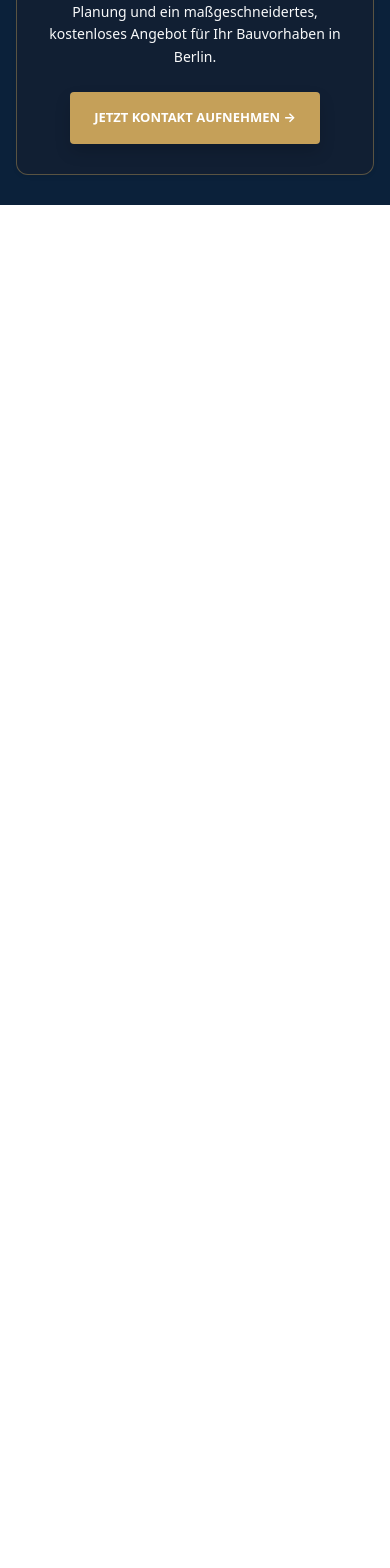
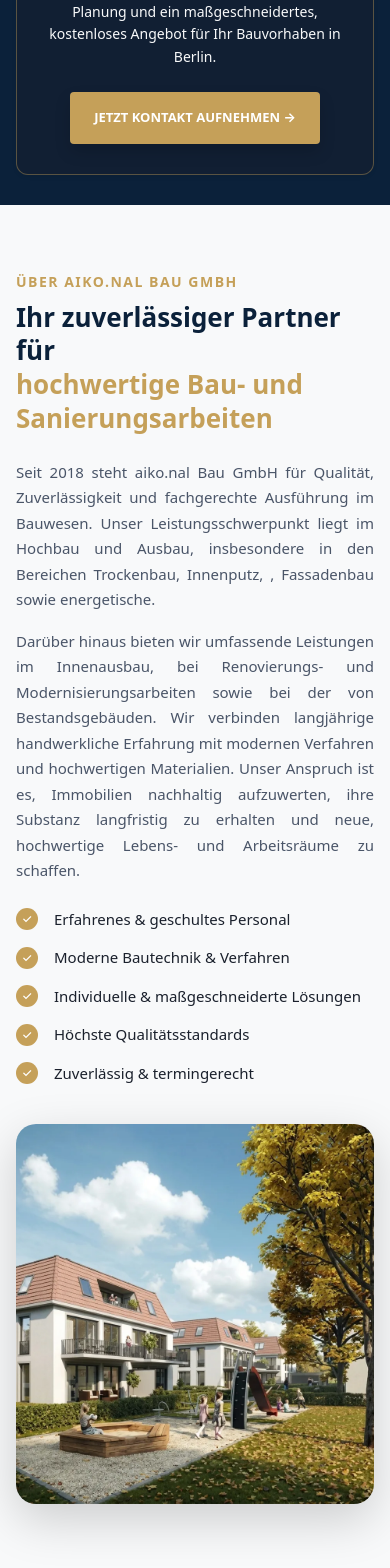
Before and after one commit to sohelsamy1/aikonalbau-website, a React (Vite) app: page / in a window 390 px wide. Shown: the part 3441-5009 px from the top of the page. Before the commit the page ends 3646 px from the top, so only its background shows below. Built offline with nearby package versions, Linux system fonts and the light colour scheme.

Commit message:
feat(home): integrate about section with responsive layout

```diff
--- /dev/null
+++ b/src/Pages/Home/About.jsx
@@ -0,0 +1,68 @@
+import React from 'react';
+
+function AboutSection() {
+  return (
+    <section id="uber-uns" className="py-5" style={{ backgroundColor: '#f8f9fa' }}>
+      <div className="container py-3">
+        {/* align-items-center দিলে ইমেজ এবং  টেক্সট একে অপরের সাথে সেন্টারে থাকবে  */}
+        <div className="row g-4 g-lg-5 align-items-center">
+
+          {/* বাম পাশ: টেক্সট কন্টেন্ট */}
+          <div className="col-12 col-lg-6">
+            <span className="text-uppercase fw-bold" style={{ color: '#C5A059', fontSize: '14px', letterSpacing: '1.5px' }}>
+              ÜBER aiko.nal Bau GmbH
+            </span>
+            <h2 className="fw-bold mt-2 mb-4" style={{ color: '#0b213a', fontSize: 'clamp(26px, 3.5vw, 34px)', lineHeight: '1.3' }}>
+              Ihr zuverlässiger Partner für <br />
+              <span style={{ color: '#C5A059' }}>hochwertige Bau- und Sanierungsarbeiten</span>
+            </h2>
+
+            <p style={{ fontSize: '15px', color: '#4a5568', lineHeight: '1.7', textAlign: 'justify' }} className="mb-3">
+              Seit 2018 steht aiko.nal Bau GmbH für Qualität, Zuverlässigkeit und fachgerechte Ausführung im Bauwesen. Unser Leistungsschwerpunkt liegt im Hochbau und Ausbau, insbesondere in den Bereichen Trockenbau, Innenputz, , Fassadenbau sowie energetische.
+            </p>
+
+            <p style={{ fontSize: '15px', color: '#4a5568', lineHeight: '1.7', textAlign: 'justify' }} className="mb-4">
+              Darüber hinaus bieten wir umfassende Leistungen im Innenausbau, bei Renovierungs- und Modernisierungsarbeiten sowie bei der  von Bestandsgebäuden. Wir verbinden langjährige handwerkliche Erfahrung mit modernen Verfahren und hochwertigen Materialien. Unser Anspruch ist es, Immobilien nachhaltig aufzuwerten, ihre Substanz langfristig zu erhalten und neue, hochwertige Lebens- und Arbeitsräume zu schaffen.
+            </p>
+
+            {/* চেকমার্ক লিস্ট */}
+            <ul className="list-unstyled mb-0">
+              {[
+                'Erfahrenes & geschultes Personal',
+                'Moderne Bautechnik & Verfahren',
+                'Individuelle & maßgeschneiderte Lösungen',
+                'Höchste Qualitätsstandards',
+                'Zuverlässig & termingerecht'
+              ].map((item, idx) => (
+                <li key={idx} className="d-flex align-items-center mb-3" style={{ fontSize: '15px', color: '#1a202c', fontWeight: '500' }}>
+                  <span className="me-3 rounded-circle text-white d-flex align-items-center justify-content-center" style={{ width: '22px', height: '22px', fontSize: '12px', backgroundColor: '#C5A059', flexShrink: 0 }}>✓</span>
+                  {item}
+                </li>
+              ))}
+            </ul>
+          </div>
+
+          {/* ডান পাশ: ইমেজ */}
+          <div className="col-12 col-lg-6">
+            <div className="shadow-lg overflow-hidden" style={{ borderRadius: '20px' }}>
+              <img
+                src="/STARTSEITE/about.webp"
+                alt="aiko.nal Bau GmbH Team & Service"
+                className="w-100"
+                style={{
+                  height: 'auto',
+                  minHeight: '380px',
+                  objectFit: 'cover',
+                  display: 'block'
+                }}
+              />
+            </div>
+          </div>
+
+        </div>
+      </div>
+    </section>
+  );
+}
+
+export default AboutSection;
--- a/src/Pages/Home/Home.jsx
+++ b/src/Pages/Home/Home.jsx
@@ -4,6 +4,7 @@ import React from 'react';
 import Hero from './Hero';
 import Service from './Service';
 import Features from './Features';
+import About from './About';
 
 
 function Home() {
@@ -11,7 +12,8 @@ function Home() {
     <main>
       <Hero />
        <Service />
-        <Features />
+       <Features />
+       <About />
     </main>
   );
 }
```
Also changed, not shown: public/STARTSEITE/about.webp (added).
